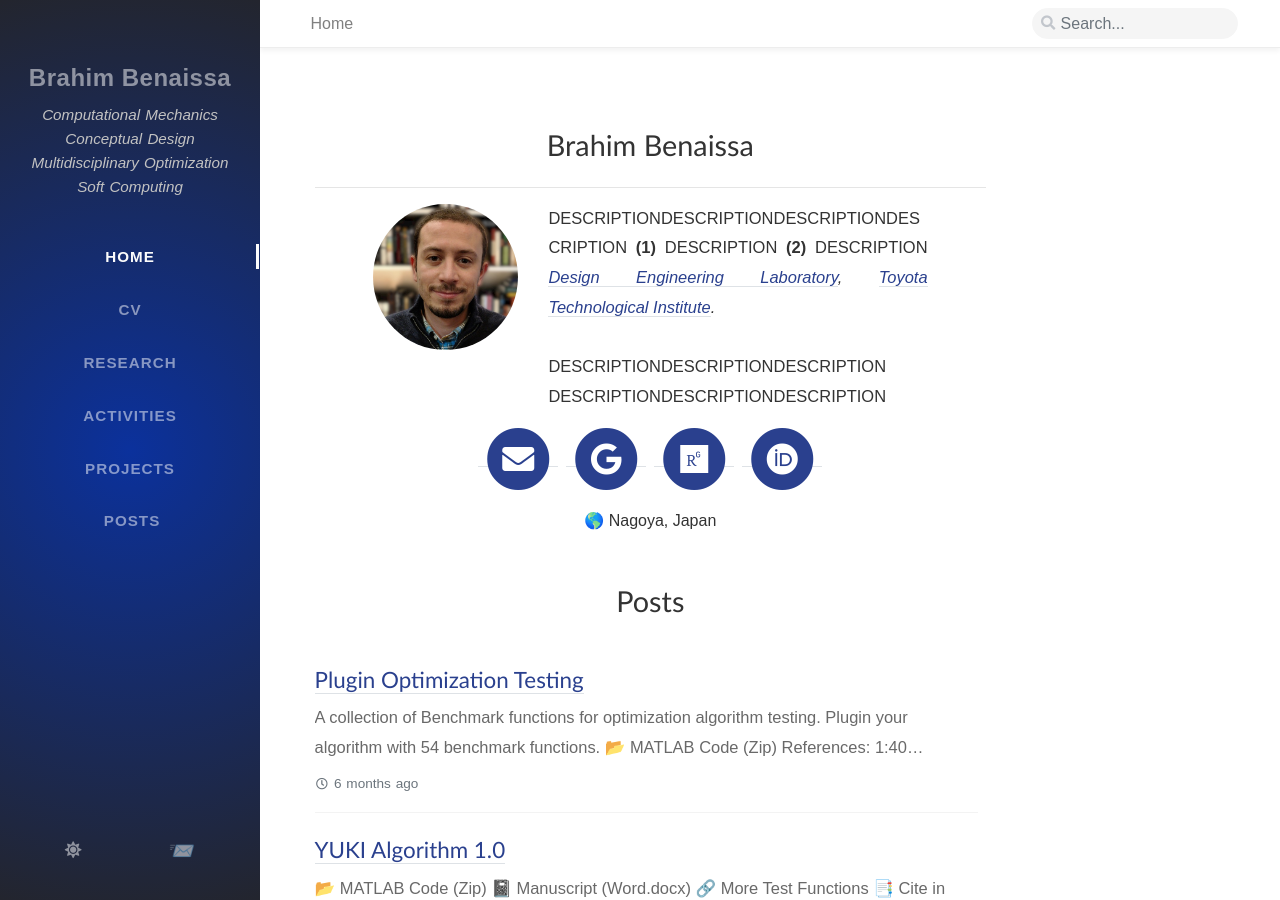
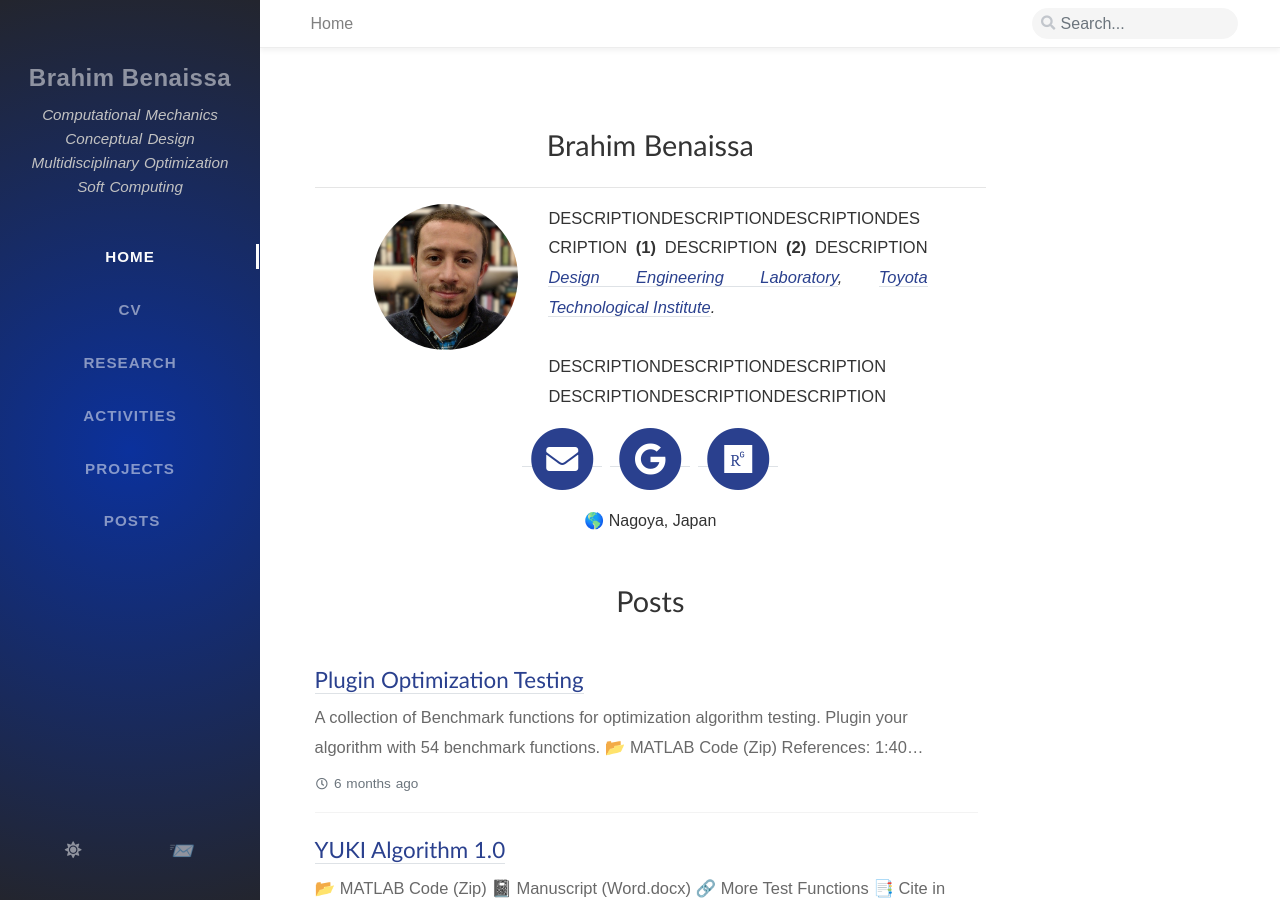
Before and after one commit to Brahim-Benaissa/Brahim-Benaissa.github.io, a Jekyll site: the page built from index.html, in a window 1280 px wide and 900 px high. Built offline with Jekyll 4.4.1, drawn with Linux system fonts in a browser that asks for light colours; nearby versions of some CDN libraries; some web fonts are replaced; the list of posts is cut into pages by our own code; comment, search, counter and statistics services are not loaded.

Commit message:
Update home.html

```diff
--- a/_layouts/home.html
+++ b/_layouts/home.html
@@ -55,14 +55,6 @@ layout: page
         </span>
       </a>
     </li>
-    <li class="list-inline-item">
-      <a target="_blank" rel="noopener noreferrer" href="https://orcid.org/0000-0002-9472-9331">
-        <span class="fa-stack fa-2x">
-          <i class="fa fa-circle fa-stack-2x"></i>
-          <i class="fab fa-orcid fa-stack-1x fa-inverse"></i>
-        </span>
-      </a>
-    </li>
   </ul>
 </div>
 
```
